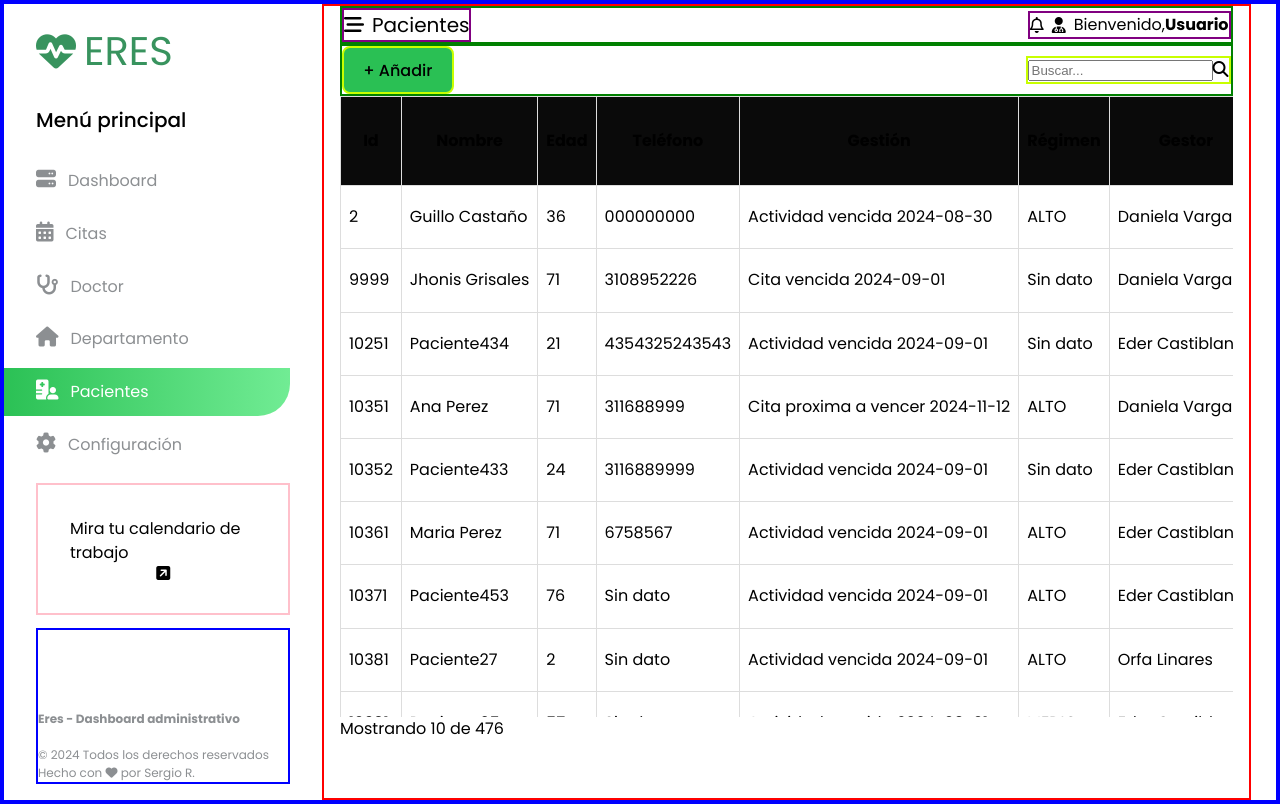
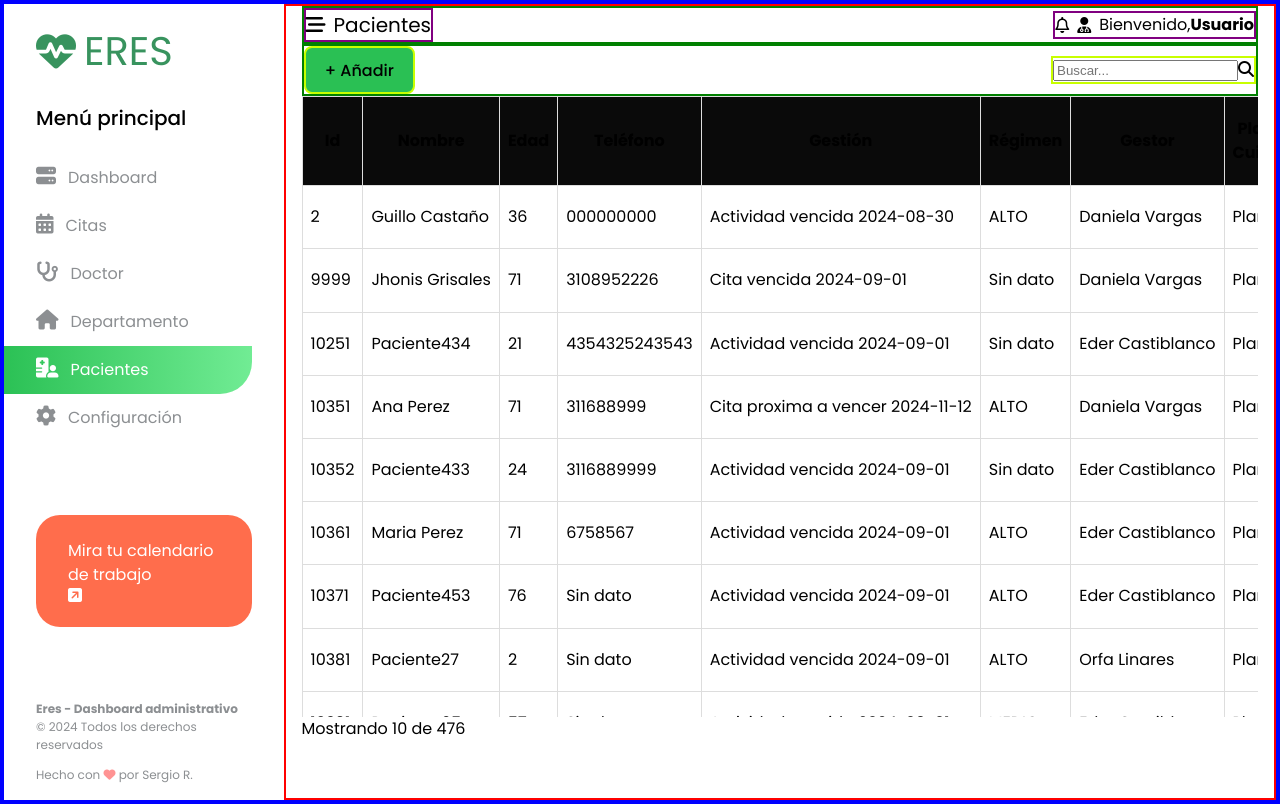
Before and after one commit to SR-Sanchez/frontEndTest01, a Vue app: page /pacientes in a window 1280 px wide. Built offline with nearby package versions, Linux system fonts and the light colour scheme.

Commit message:
I think navbar is ready

```diff
--- a/src/App.vue
+++ b/src/App.vue
@@ -6,7 +6,9 @@ import { RouterView } from 'vue-router';
 
 <template>
   <div id="app">
-    <Navbar />
+    <div class="navbar-container">
+      <Navbar />
+    </div>
     <div class="content">
       <Heading/>
       <RouterView/>
@@ -16,12 +18,10 @@ import { RouterView } from 'vue-router';
 
 <style scoped>
   #app {
+  height: 100vh; /* Ensure the app takes the full viewport height */
+  min-height: 37.5rem;
+  max-height: 50rem; /**MAY NEED TO CHANGE THIS */
   display: flex;
-  height: 100vh; /* Ensure the app takes the full viewport height */
-  min-height: 400px;
-  max-height: 50rem; /**MAY NEED TO CHANGE THIS */
-  display: grid;
-  grid-template-columns: 25% 73% auto;
 }
 
 .content {
@@ -30,6 +30,7 @@ import { RouterView } from 'vue-router';
   overflow-y: scroll;
   overflow-x: scroll;
   height: 100%;
+  width: 100%;
   border: 2px solid red;
 }
 </style>
--- a/src/components/DataTable.vue
+++ b/src/components/DataTable.vue
@@ -88,7 +88,7 @@ const filteredPatients = computed(() => {
 	}
 
 	table {
-  /* width: 100%; */
+
   border-collapse: collapse;
 	}
 
--- a/src/components/Navbar.vue
+++ b/src/components/Navbar.vue
@@ -6,7 +6,8 @@
 	<div class="sidebar">
     <h1><i class="fa-solid fa-heart-pulse"></i>ERES</h1>
     <h2>Menú principal</h2>
-    <ul>
+    <div>
+      <ul>
       <li><router-link to="/dashboard" exact-active-class="active" class="nav-item">
         <i class="fa-solid fa-server"></i>Dashboard
       </router-link></li>
@@ -26,19 +27,21 @@
         <i class="fa-solid fa-gear"></i>Configuración
       </router-link></li>
     </ul>
-    <div class="card">
+    </div>
+    <div class="card-container">
+      <div class="card">
       Mira tu calendario de trabajo
       <i class="fa-solid fa-square-arrow-up-right"></i>
+      </div>
     </div>
     <div class="footer">
       <div>
         <b>Eres - Dashboard administrativo</b>
       </div>
-      <br>
       <div>
         &copy; 2024 Todos los derechos reservados
       </div>
-      <div>
+      <div class="made">
         Hecho con <i class="fa-solid fa-heart"></i> por Sergio R.
       </div>
     </div>
@@ -48,7 +51,7 @@
 
 <style scoped>
 
-h1, h2, p, .card, .footer {
+h1, h2, p, .card-container, .footer {
   margin: 0;
   padding: 0;
   display: flex;
@@ -63,6 +66,7 @@ h1, h2, p, .card, .footer {
   /* align-items: center; */
   justify-content: space-between;
   padding-bottom: 1rem;
+  height: 100%;
 }
 
 h1 {
@@ -125,13 +129,20 @@ a {
   background: linear-gradient(to right, #2bc155, #71ec94);
 }
 
-.card {
-  display: flex;
-  flex-direction: column;
-  border: 2px solid pink;
-  width: 80%;
-  text-align: left;
-  padding: 2em;
+.card-container {
+  height: 30%;
+
+  .card {
+    width: 100%;
+    display: flex;
+    flex-direction: column;
+    align-items: flex-start;
+    padding: 1.5rem 2rem;
+    color: #ffffff;
+    background-color: #ff6d4c;
+    border-radius: 1.5rem;
+
+  }
 }
 
 .footer {
@@ -139,11 +150,16 @@ a {
   flex-direction: column;
   align-items: flex-start;
   justify-content: flex-end;
-  height: 20%;
   min-height: fit-content;
   font-size: 0.75rem;
   color:#8c8f92;;
-  border: 2px solid blue;
+
+  .made {
+    padding-top: 0.75rem;
+  }
+  i {
+    color: #ff00006c;
+  }
 }
 
 </style>
--- a/src/views/Doctor.vue
+++ b/src/views/Doctor.vue
@@ -5,3 +5,7 @@
 <template>
 	<p>La vista de Doctor@ se encuentra en desarrollo</p>
 </template>
+
+<style scoped>
+
+</style>
```
